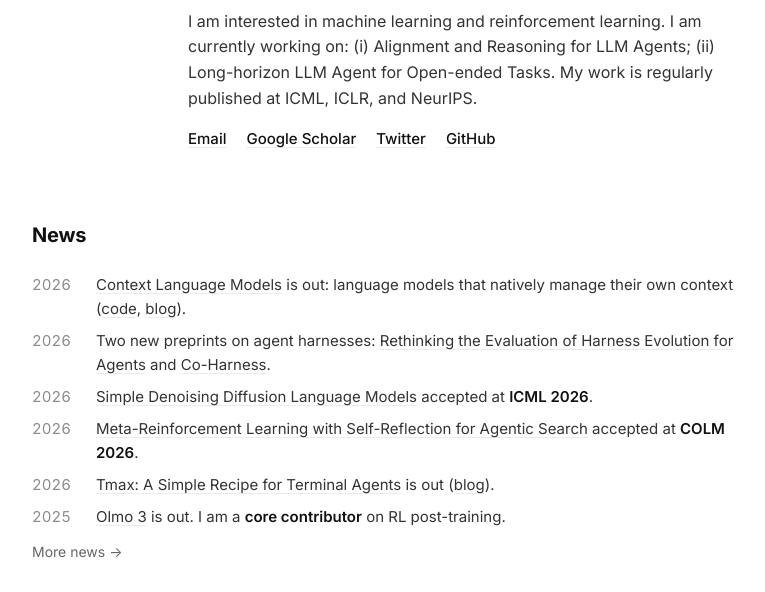
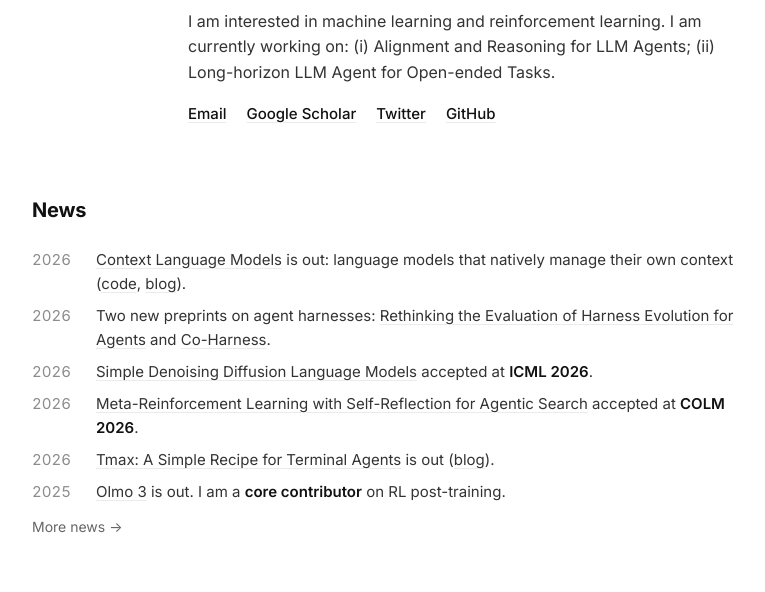
Before and after one commit to tengxiao1/tengxiao1.github.io, a plain HTML site: page index.html in a window 1280 px wide. Shown: the part 202-794 px from the top of the page, without its empty margins (252-1017 px from the left). Drawn offline with Linux system fonts and the light colour scheme.

Commit message:
Drop the publication-venues sentence from the bio
Co-Authored-By: Claude Opus 5.5 <noreply@anthropic.com>

```diff
--- a/index.html
+++ b/index.html
@@ -43,7 +43,6 @@
       <p>
         I am interested in machine learning and reinforcement learning. I am currently working on:
         (i) Alignment and Reasoning for LLM Agents; (ii) Long-horizon LLM Agent for Open-ended Tasks.
-        My work is regularly published at ICML, ICLR, and NeurIPS.
       </p>
       <p class="contact">
         <a href="mailto:tengx@allenai.org">Email</a>
```
